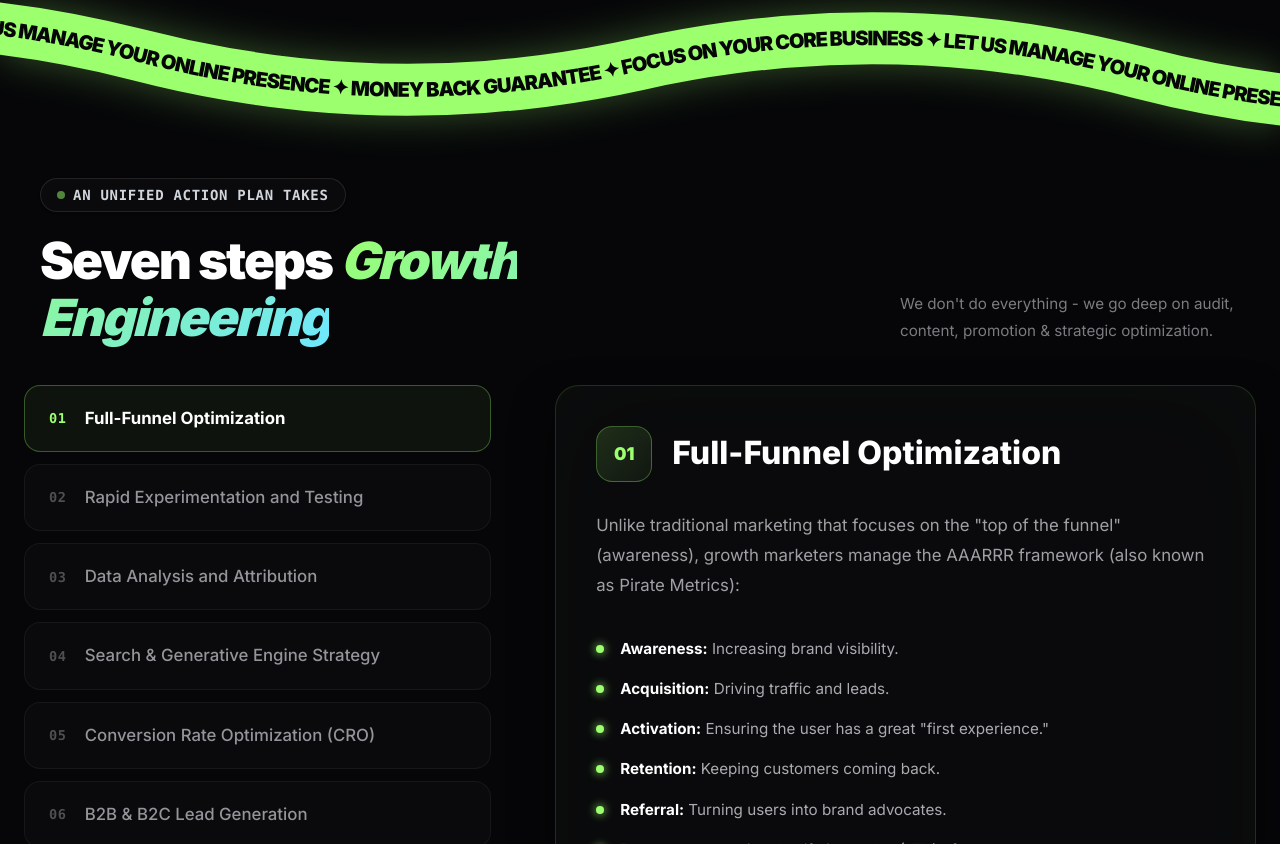
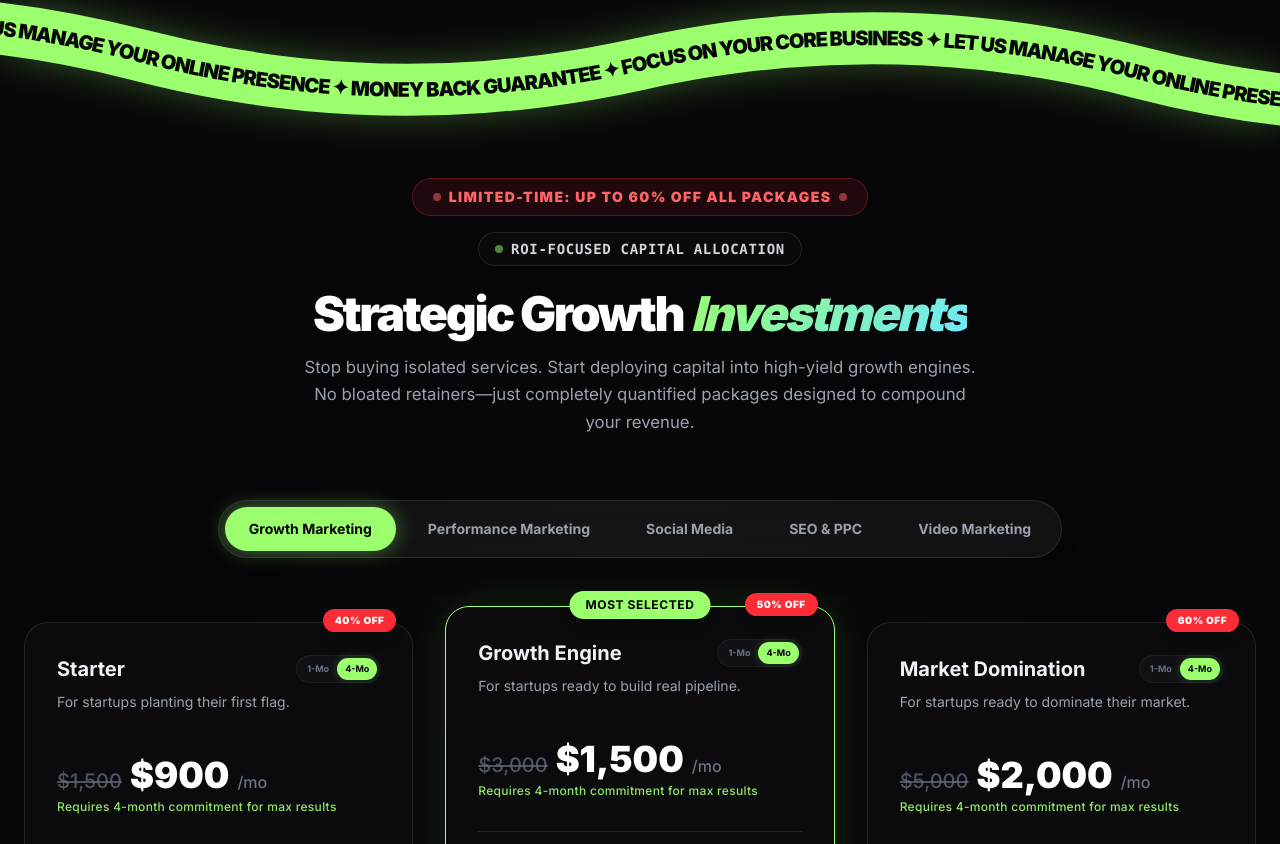
Before and after one commit to einfoengine/ablyart, a Next.js app: page / in a window 1280 px wide. Shown: the part 6116-6960 px from the top of the page. Built offline with nearby package versions, Linux system fonts and the light colour scheme.

Commit message:
pricing table position

```diff
--- a/src/app/page.tsx
+++ b/src/app/page.tsx
@@ -9,7 +9,6 @@ import TechAndSocial from "@/components/TechAndSocial";
 import ValueFocusSection from "@/components/ValueFocusSection";
 import BlogSection from "@/components/BlogSection";
 import AgitationSection from "@/components/AgitationSection";
-import PricingSection from "@/components/PricingSection";
 import TestimonialsSection from "@/components/TestimonialsSection";
 import FaqSection from "@/components/FaqSection";
 
@@ -29,7 +28,6 @@ export default function Home() {
         <CompanyLogosSection />
         <WhyChooseUsSection />
         <AgitationSection />
-        <PricingSection />
         <TestimonialsSection />
         <TechAndSocial />
         <FaqSection />
--- a/src/components/PricingSection.tsx
+++ b/src/components/PricingSection.tsx
@@ -568,11 +568,11 @@ const pricingData: Record<string, { label: string; packages: PricingPackage[] }>
   }
 };
 
-export type PricingSectionProps = {
+export type PricingTableProps = {
   customPackages?: PricingPackage[];
 };
 
-export default function PricingSection({ customPackages }: PricingSectionProps = {}) {
+export default function PricingTable({ customPackages }: PricingTableProps = {}) {
   const [activeTab, setActiveTab] = useState<keyof typeof pricingData>("growth-marketing");
   const [selectedPackage, setSelectedPackage] = useState<PricingPackage | null>(null);
   const [packageTerms, setPackageTerms] = useState<Record<string, boolean>>({});
@@ -582,7 +582,7 @@ export default function PricingSection({ customPackages }: PricingSectionProps =
   const displayPackages = customPackages || pricingData[activeTab].packages;
 
   return (
-    <section className="py-16 md:py-24 relative flex flex-col items-center justify-center bg-[var(--background)] z-20 overflow-hidden">
+    <div className="w-full relative flex flex-col items-center justify-center z-20 overflow-visible mb-24">
 
       {/* Background glow behind pricing */}
       <div className="absolute top-1/4 left-1/2 -translate-x-1/2 w-[600px] h-[600px] bg-[var(--accent)] opacity-[0.04] blur-[150px] rounded-full pointer-events-none"></div>
@@ -929,6 +929,6 @@ export default function PricingSection({ customPackages }: PricingSectionProps =
           background: rgba(255,255,255,0.2);
         }
       `}} />
-    </section>
+    </div>
   );
 }
--- a/src/components/ServicesSection.tsx
+++ b/src/components/ServicesSection.tsx
@@ -3,6 +3,7 @@
 import { useState, useRef, useEffect } from "react";
 import { motion, AnimatePresence } from "framer-motion";
 import { SectionHeader } from "@/components/ui/SectionHeader";
+import PricingTable from "@/components/PricingSection";
 
 // [... data block unchanged ...]
 
@@ -157,7 +158,6 @@ export default function ServicesSection() {
       const scrollable = outerRef.current.offsetHeight - window.innerHeight;
       const phaseSize = scrollable / n;
       const targetScrollPast = phaseSize * idx + (phaseSize / 2);
-
       const targetWindowScroll = (window.scrollY + outerRef.current.getBoundingClientRect().top) + targetScrollPast;
       window.scrollTo({ top: targetWindowScroll, behavior: "smooth" });
     }
@@ -165,7 +165,8 @@ export default function ServicesSection() {
 
   return (
     <section id="services" className="pt-24 md:pt-32" style={{ position: "relative" }}>
-      {/* Section header */}
+      <PricingTable />
+
       {/* Section header */}
       <SectionHeader
         badge="An Unified Action Plan Takes"
```
